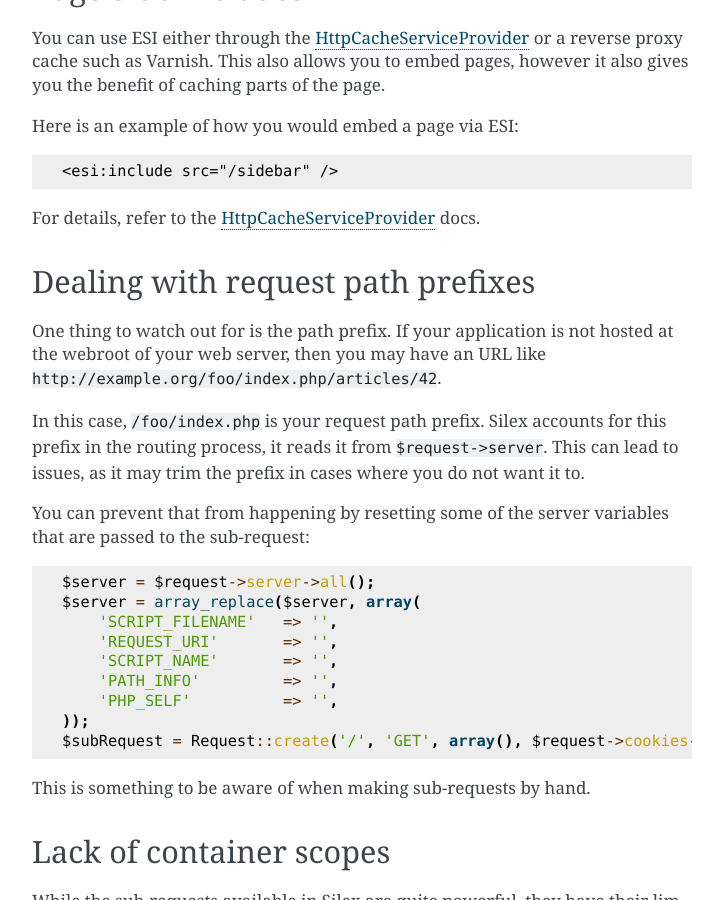
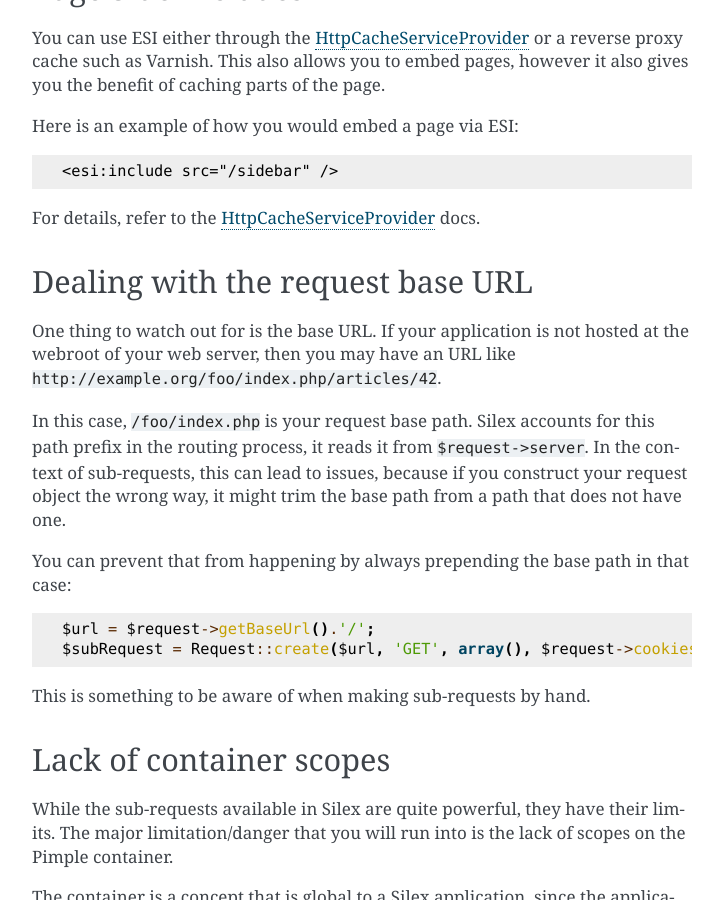
Before and after one commit to silexphp/Silex, a Sphinx documentation site: the page built from doc/cookbook/sub_requests.rst, in a window 1280 px wide and 900 px high, scrolled down 1852 px. Shown: the whole window, without its empty margins (388-1111 px from the left). Built offline with Sphinx 7.4.7, drawn with Linux system fonts in a browser that asks for light colours; some of the changed text lies outside the part shown.

Commit message:
Prepend baseUrl instead of adjusting $request->server
As per @stof, this ensures that generated URLs in the sub-request will
include the baseUrl.

```diff
--- a/doc/cookbook/sub_requests.rst
+++ b/doc/cookbook/sub_requests.rst
@@ -100,30 +100,24 @@ Here is an example of how you would embed a page via ESI:
 For details, refer to the :doc:`HttpCacheServiceProvider
 </providers/http_cache>` docs.
 
-Dealing with request path prefixes
-----------------------------------
+Dealing with the request base URL
+---------------------------------
 
-One thing to watch out for is the path prefix. If your application is not
+One thing to watch out for is the base URL. If your application is not
 hosted at the webroot of your web server, then you may have an URL like
 ``http://example.org/foo/index.php/articles/42``.
 
-In this case, ``/foo/index.php`` is your request path prefix. Silex accounts
-for this prefix in the routing process, it reads it from ``$request->server``.
-This can lead to issues, as it may trim the prefix in cases where you do not
-want it to.
+In this case, ``/foo/index.php`` is your request base path. Silex accounts for
+this path prefix in the routing process, it reads it from
+``$request->server``. In the context of sub-requests, this can lead to issues,
+because if you construct your request object the wrong way, it might trim the
+base path from a path that does not have one.
 
-You can prevent that from happening by resetting some of the server variables
-that are passed to the sub-request::
+You can prevent that from happening by always prepending the base path in that
+case::
 
-    $server = $request->server->all();
-    $server = array_replace($server, array(
-        'SCRIPT_FILENAME'   => '',
-        'REQUEST_URI'       => '',
-        'SCRIPT_NAME'       => '',
-        'PATH_INFO'         => '',
-        'PHP_SELF'          => '',
-    ));
-    $subRequest = Request::create('/', 'GET', array(), $request->cookies->all(), array(), $server);
+    $url = $request->getBaseUrl().'/';
+    $subRequest = Request::create($url, 'GET', array(), $request->cookies->all(), array(), $request->server->all());
 
 This is something to be aware of when making sub-requests by hand.
 
```
